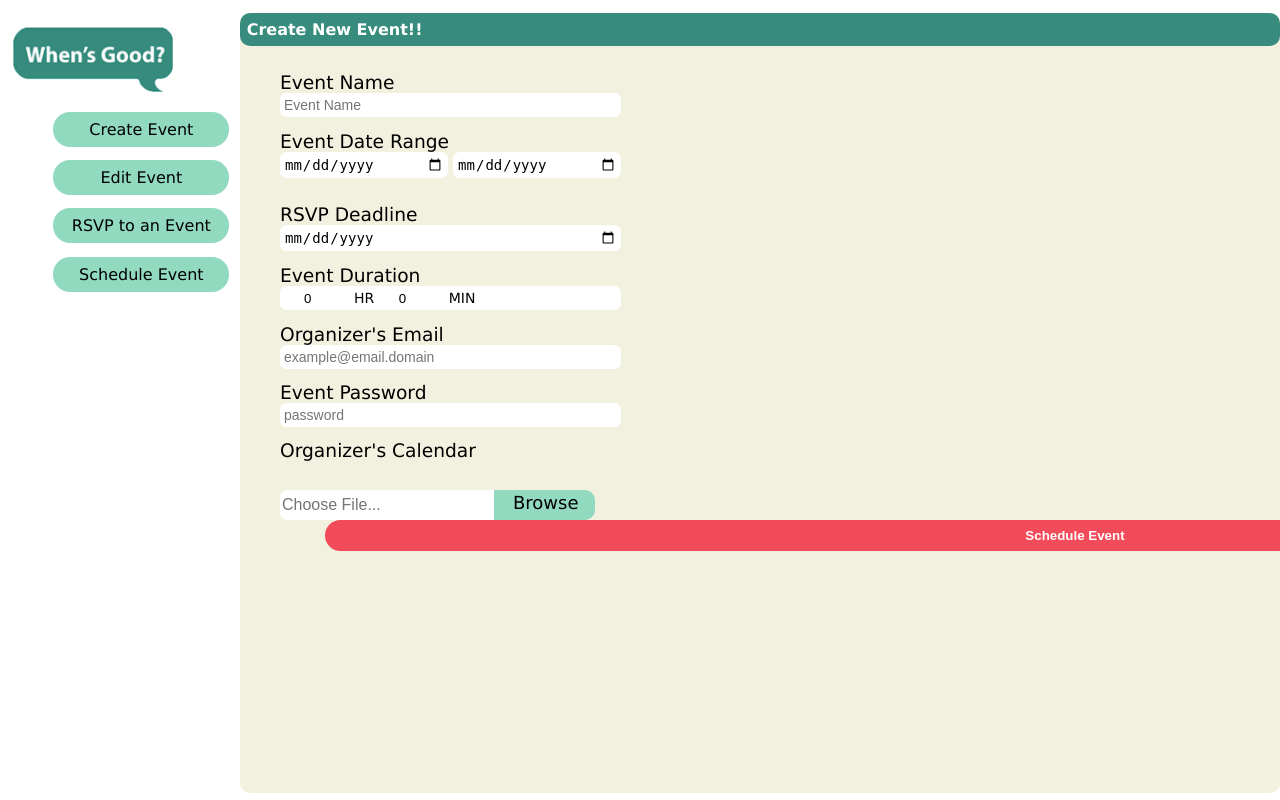
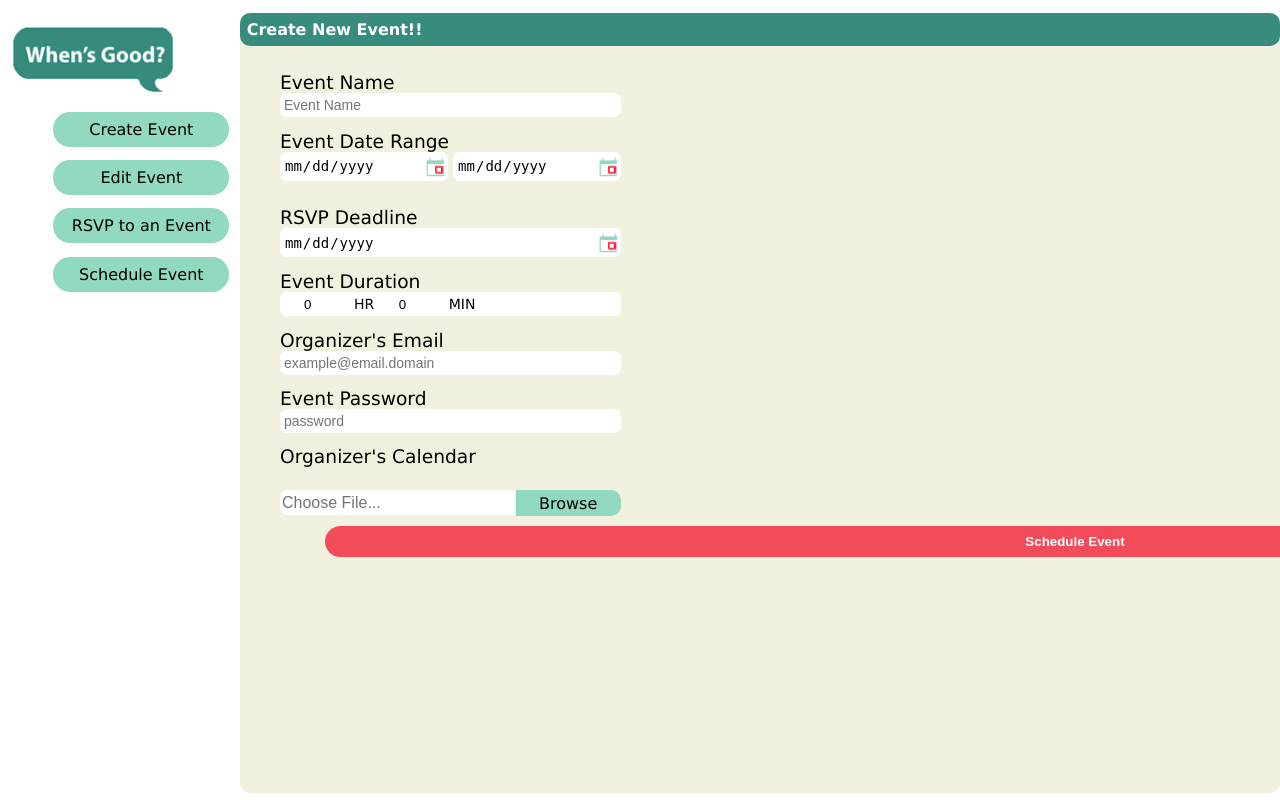
Before and after one commit to mySmurph/WhensGood, a PHP site: page /createEvent.html in a window 1280 px wide; the page is wider, and only the part inside the window is pictured. Run offline with PHP 8.4, Linux system fonts and the light colour scheme.

Commit message:
added cooler calender, and modified browse file button

```diff
--- a/stylesheet.css
+++ b/stylesheet.css
@@ -590,7 +590,7 @@ input[type="file"] {
 
     background-color: #91D9BF;
     display: inline-block;
-    padding-top: 10px;
+    padding-top: 6px;
     padding-left: 30px;
     padding-bottom: 20px;
     cursor: pointer;
@@ -611,7 +611,7 @@ input[type="file"] {
 } */
 .create_event_label{
     top: 490px;
-    left: 490px;
+    left: 516px;
 
 }
 
@@ -630,22 +630,22 @@ input[type="file"] {
 .create_e_file_input_button{
     top:490px;
     left: 240px;
-    height: 28px;
-    width: 210px;
+    height: 23px;
+    width: 231px;
 }
 
 .rsvp_to_event_file_input_button{
     top:240px;
     left: 2px;
-    height: 28px;
+    height: 23px;
     width: 210px;
 }
 
 .file_upload_button_text{
     position: absolute;
     left:23px;
-    top: 2px;
-    font-size: 18px;
+    top: 4px;
+    font-size: 16px;
 }
 
 
@@ -757,3 +757,12 @@ ul li{
 label{
 	font-size: 14pt;
 }
+input[type="date"]::-webkit-calendar-picker-indicator {
+    color: rgba(0, 0, 0, 0);
+    opacity: 1;
+    display: block;
+    background: url(calender.png) no-repeat;
+    width: 18px;
+    height: 17px;
+    border-width: thin;
+}
```
Also changed, not shown: calender.png.
